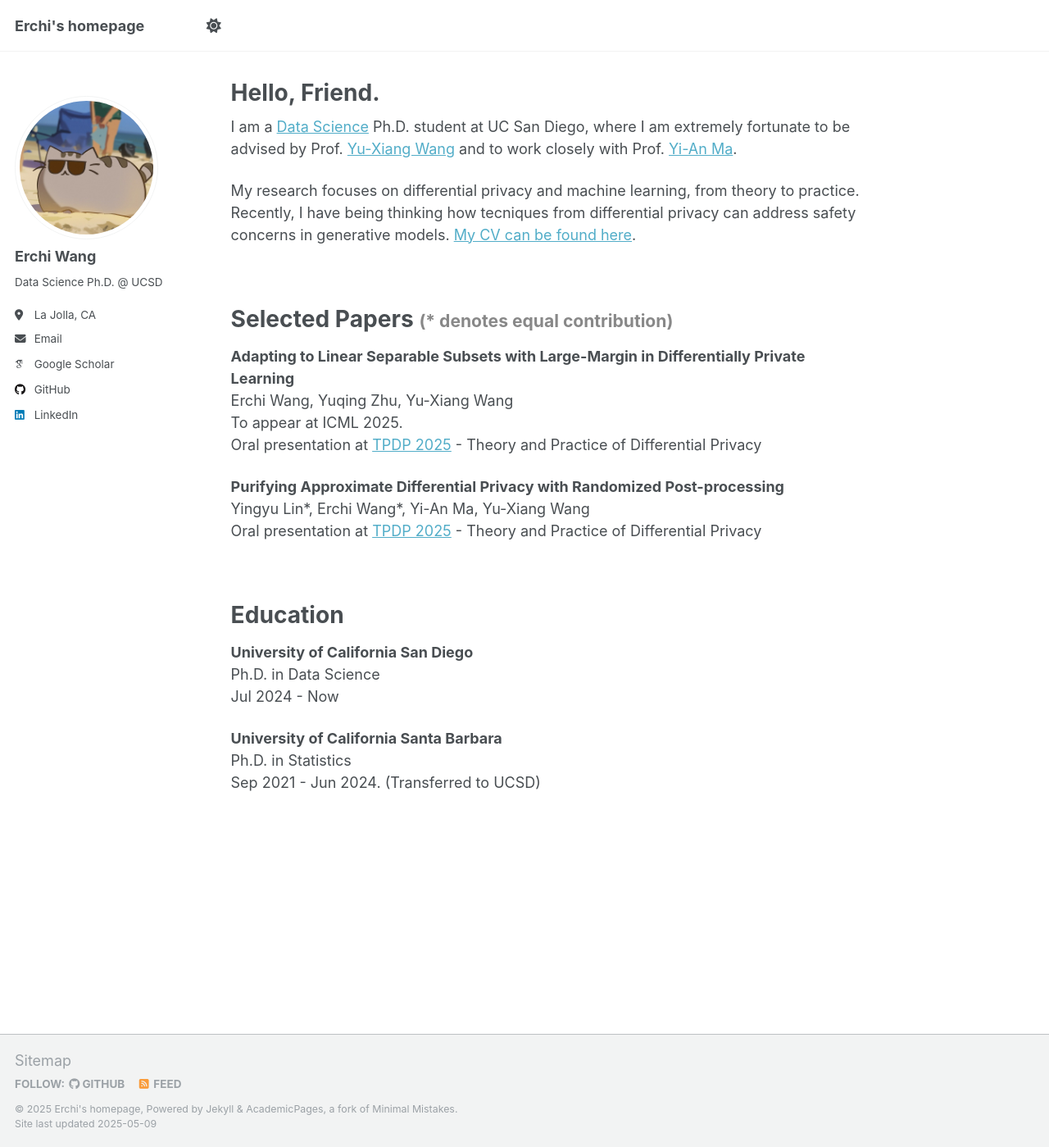
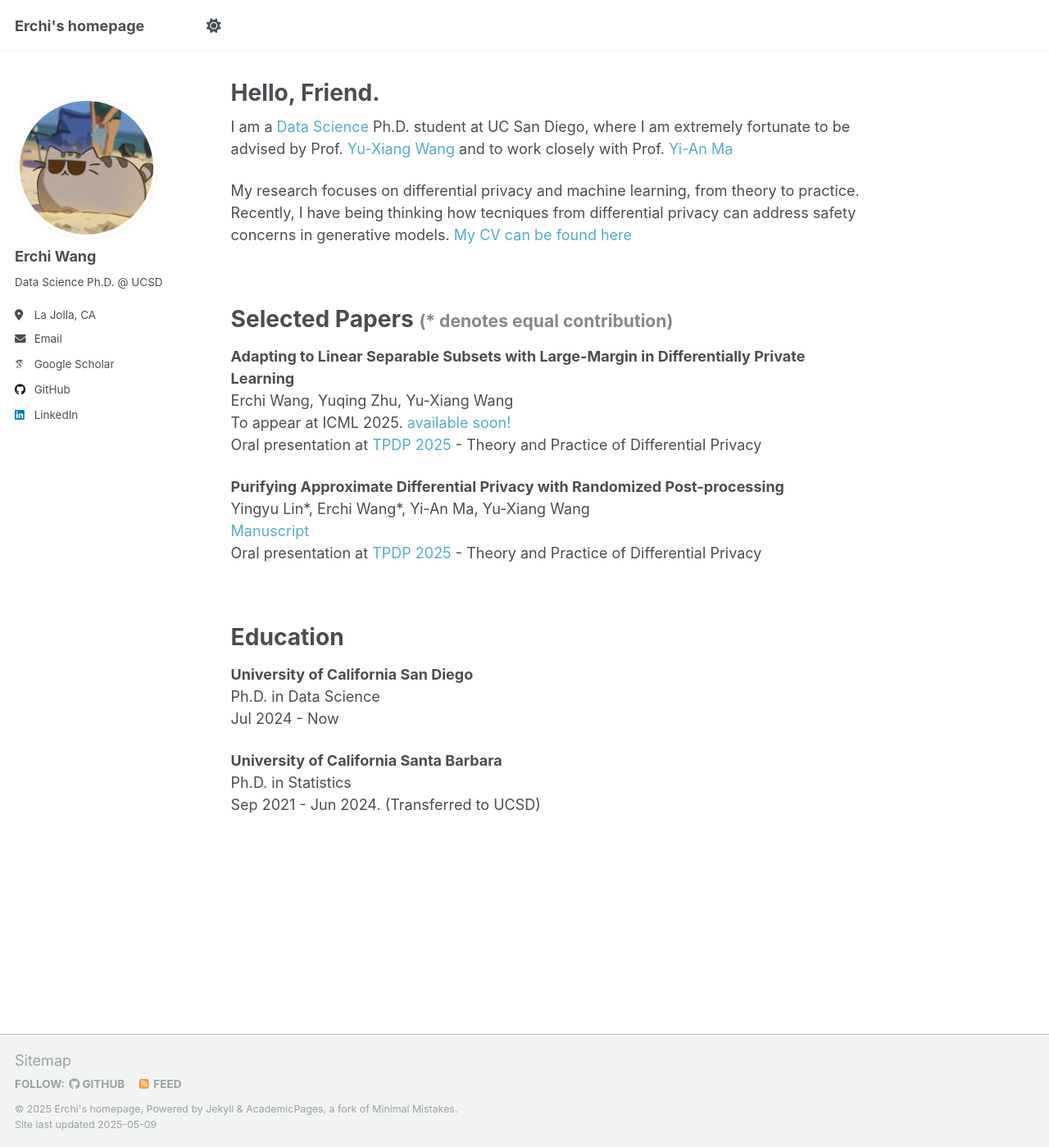
Before and after one commit to erchiw/erchiw.github.io, a Jekyll site: the page built from _pages/about.md, in a window 1280 px wide and 1399 px high. Shown: the whole window at 82% size. Built offline with Jekyll 4.4.1, drawn with Linux system fonts in a browser that asks for light colours; some web fonts are replaced.

Commit message:
remove underlines in hyperlink

```diff
--- a/_pages/about.md
+++ b/_pages/about.md
@@ -8,11 +8,12 @@ redirect_from:
   - /about.html
 ---
 
-I am a [Data Science](https://datascience.ucsd.edu/) Ph.D. student at UC San Diego, where I am extremely fortunate to be advised by Prof. [Yu-Xiang Wang](https://cseweb.ucsd.edu/~yuxiangw/) and to work closely with Prof. [Yi-An Ma](https://sites.google.com/view/yianma/home).
+I am a <a href="https://datascience.ucsd.edu/" style="text-decoration:none">Data Science</a> Ph.D. student at UC San Diego, where I am extremely fortunate to be advised by Prof. <a href="https://cseweb.ucsd.edu/~yuxiangw/" style="text-decoration:none">Yu-Xiang Wang</a> and to work closely with Prof. <a href="https://sites.google.com/view/yianma/home" style="text-decoration:none">Yi-An Ma</a>
 
-My research focuses on differential privacy and machine learning, from theory to practice. Recently, I have being thinking how tecniques from differential privacy can address safety concerns in generative models. [My CV can be found here](/files/CV_ErchiWang.pdf).
+My research focuses on differential privacy and machine learning, from theory to practice. Recently, I have being thinking how tecniques from differential privacy can address safety concerns in generative models. <a href="/files/CV_ErchiWang.pdf" style="text-decoration:none">My CV can be found here</a>
 
 <br />
+
 
 
 
@@ -20,12 +21,13 @@ Selected Papers <small><span style="color:#888888">(\* denotes equal contributio
 ======
 **Adapting to Linear Separable Subsets with Large-Margin in Differentially Private Learning**
 <br> Erchi Wang, Yuqing Zhu, Yu-Xiang Wang
-<br> To appear at ICML 2025.
-<br> Oral presentation at [TPDP 2025](https://tpdp.journalprivacyconfidentiality.org/2025/) - Theory and Practice of Differential Privacy
+<br> To appear at ICML 2025. <a href="https://erchiw.github.io" style="text-decoration:none">available soon!</a>
+<br> Oral presentation at <a href="https://tpdp.journalprivacyconfidentiality.org/2025/" style="text-decoration:none">TPDP 2025</a> - Theory and Practice of Differential Privacy
 
 **Purifying Approximate Differential Privacy with Randomized Post-processing**
 <br> Yingyu Lin\*, Erchi Wang\*, Yi-An Ma, Yu-Xiang Wang
-<br> Oral presentation at [TPDP 2025](https://tpdp.journalprivacyconfidentiality.org/2025/) - Theory and Practice of Differential Privacy
+<br> <a href="https://arxiv.org/pdf/2503.21071" style="text-decoration:none">Manuscript</a>
+<br> Oral presentation at <a href="https://tpdp.journalprivacyconfidentiality.org/2025/" style="text-decoration:none">TPDP 2025</a> - Theory and Practice of Differential Privacy
 
 <br />
 
```
